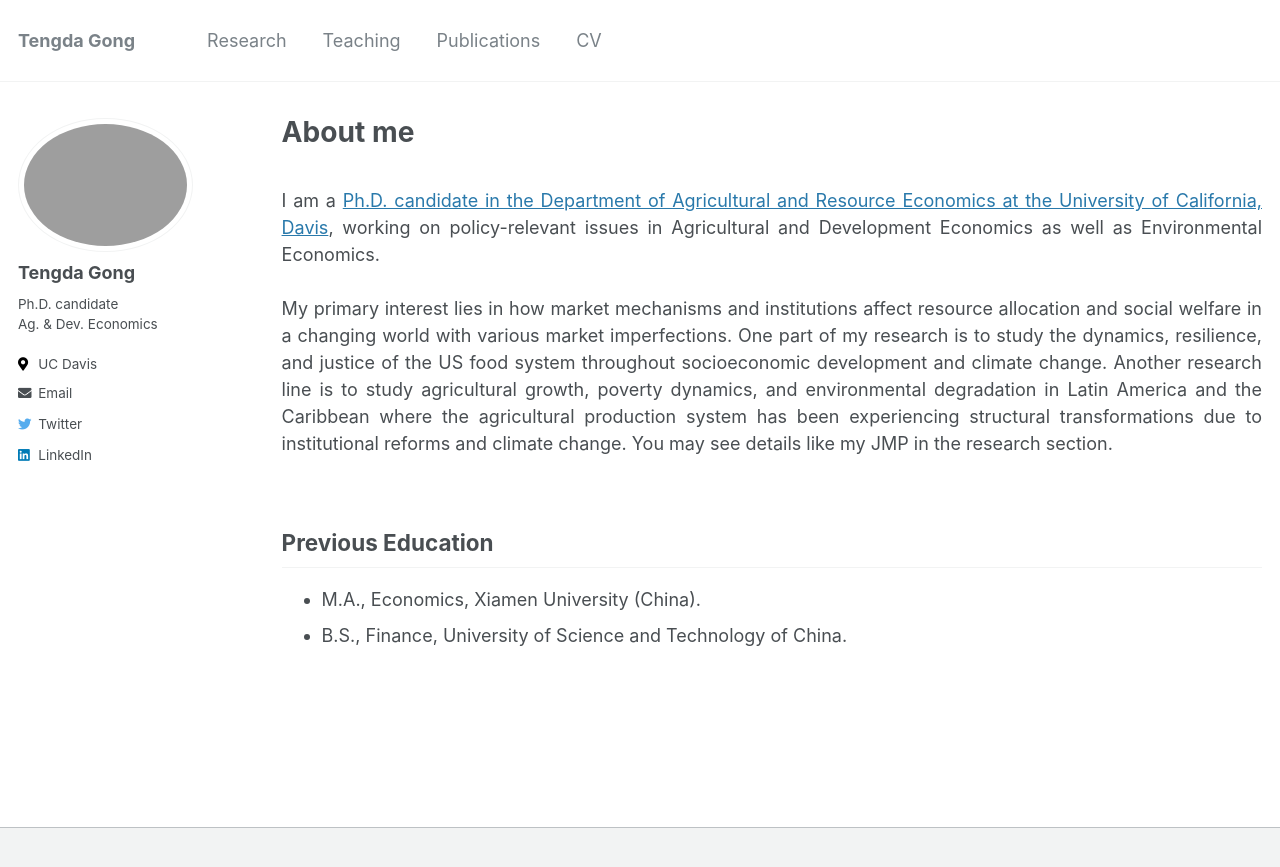
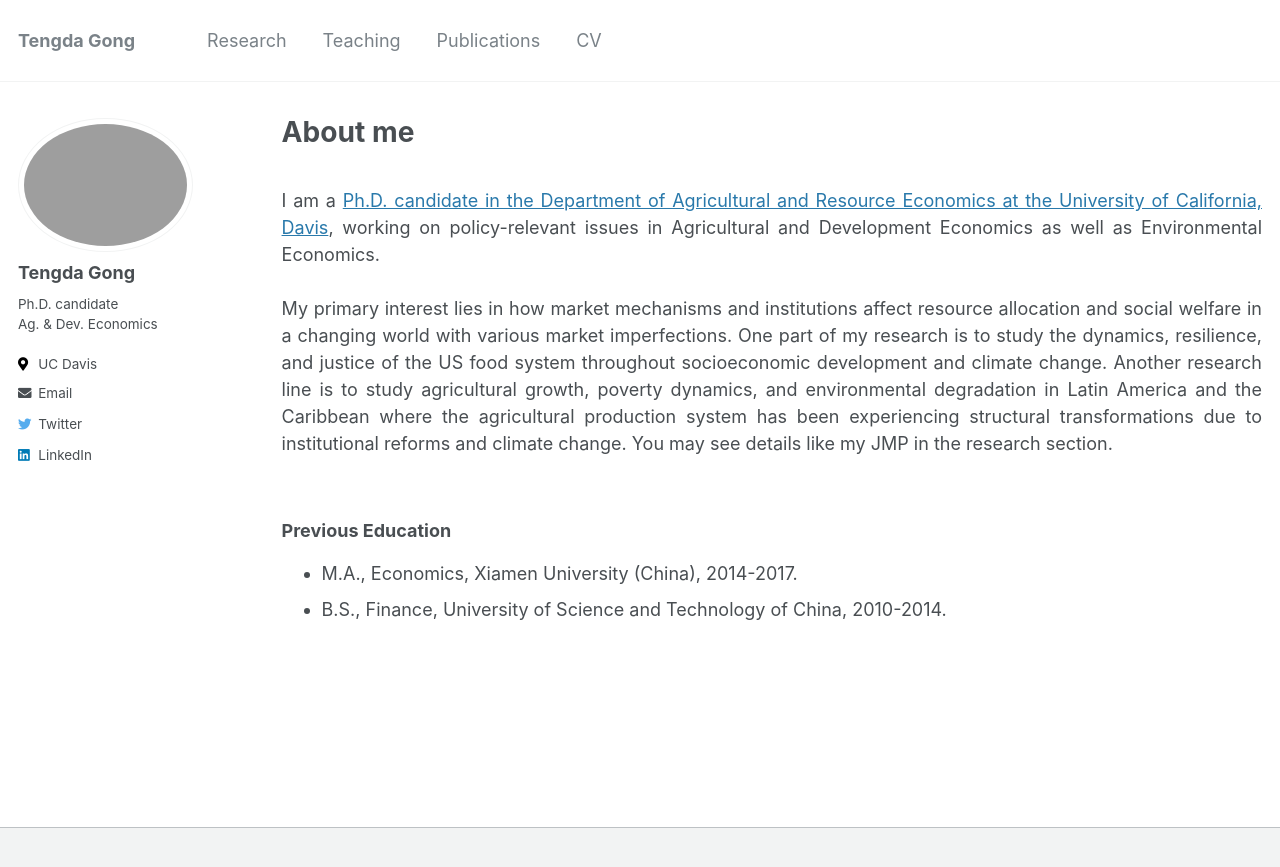
Before and after one commit to tendakung/tendakung.github.io, a Jekyll site: the page built from _pages/about.md, in a window 1280 px wide. Shown: the top 867 px of the page. Built offline with Jekyll 4.4.1, drawn with Linux system fonts in a browser that asks for light colours.

```diff
--- a/_pages/about.md
+++ b/_pages/about.md
@@ -14,6 +14,6 @@ I am a [Ph.D. candidate in the Department of Agricultural and Resource Economics
 My primary interest lies in how market mechanisms and institutions affect resource allocation and social welfare in a changing world with various market imperfections. One part of my research is to study the dynamics, resilience, and justice of the US food system throughout socioeconomic development and climate change. Another research line is to study agricultural growth, poverty dynamics, and environmental degradation in Latin America and the Caribbean where the agricultural production system has been experiencing structural transformations due to institutional reforms and climate change. You may see details like my JMP in the research section.
 <br>
 <br>
-## Previous Education
-- M.A., Economics, Xiamen University (China).
-- B.S., Finance, University of Science and Technology of China.
+### Previous Education
+- M.A., Economics, Xiamen University (China), 2014-2017.
+- B.S., Finance, University of Science and Technology of China, 2010-2014.
```
